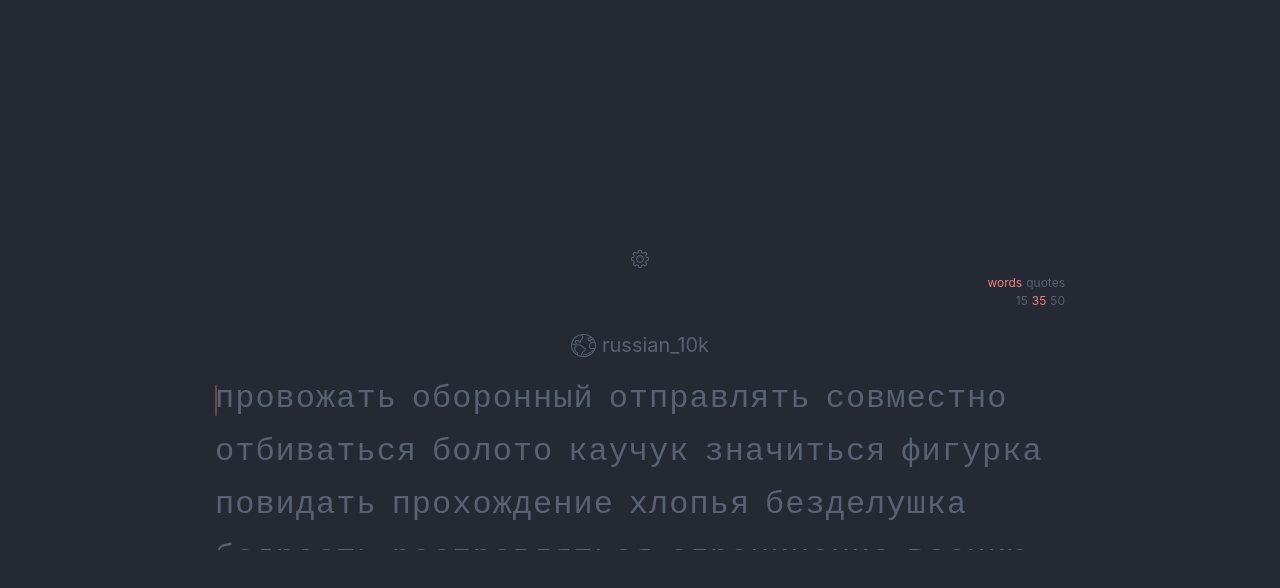
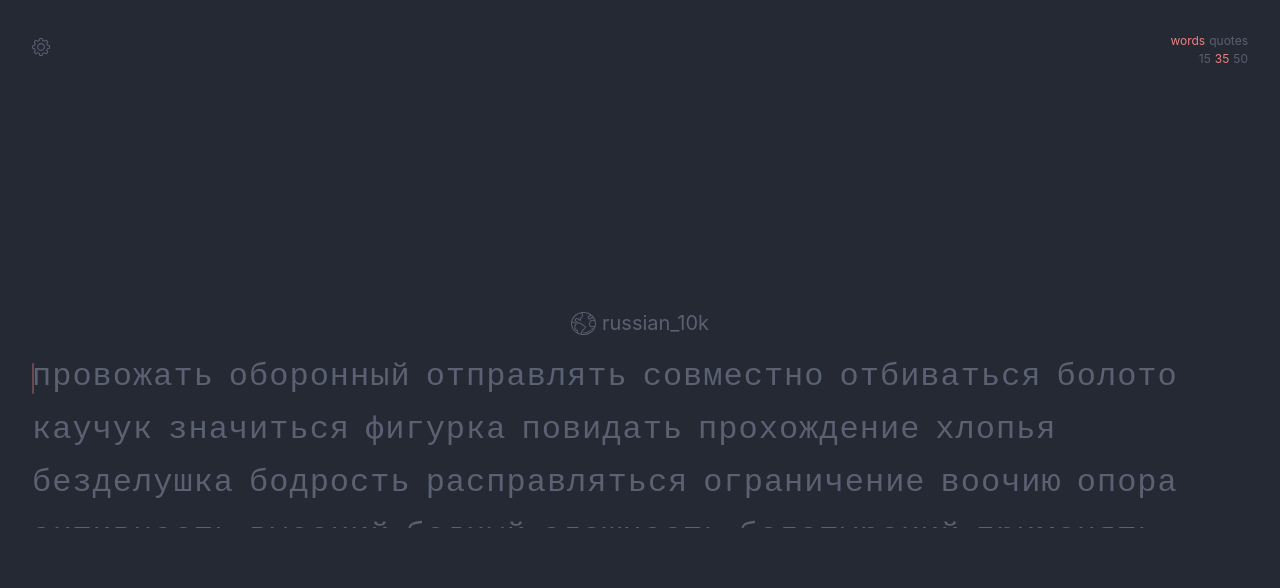
Before and after one commit to belk1ng/typing-train, a React (Create React App) app: page / in a window 1280 px wide. Shown: the top 588 px of the page. Built offline with nearby package versions, Linux system fonts and the light colour scheme; a web font is replaced by a local one.

Commit message:
restyling & added footer and main

```diff
--- a/src/App.tsx
+++ b/src/App.tsx
@@ -5,6 +5,7 @@ import { AppSettings } from "./components/AppSettings/AppSettings";
 import { WordsList } from "./components/WordsList/WordsList";
 import { TypingContext } from "./contexts/TypingContext";
 import React, { useEffect, useContext } from "react";
+import { Header } from "./components/Header/Header";
 import "./assets/styles/App.scss";
 
 function App() {
@@ -236,10 +237,14 @@ function App() {
 
   return (
     <div className="wrapper">
-      <AppSettings />
-      <TypingSettings />
-      <LanguageSelector />
-      <WordsList />
+      <Header>
+        <AppSettings />
+        <TypingSettings />
+      </Header>
+      <main>
+        <LanguageSelector />
+        <WordsList />
+      </main>
     </div>
   );
 }
--- a/src/assets/styles/App.scss
+++ b/src/assets/styles/App.scss
@@ -1,93 +1,33 @@
-// Reseting
-*,
-*::before,
-*::after {
-  box-sizing: border-box;
-}
-
-ul[class],
-ol[class] {
-  padding: 0;
-}
-
-body,
-h1,
-h2,
-h3,
-h4,
-p,
-ul[class],
-ol[class],
-li,
-figure,
-figcaption,
-blockquote,
-dl,
-dd {
-  margin: 0;
-}
-
-body {
-  min-height: 100vh;
-  scroll-behavior: smooth;
-  text-rendering: optimizeSpeed;
-  line-height: 1.5;
-}
-
-ul[class],
-ol[class] {
-  list-style: none;
-}
-
-a:not([class]) {
-  text-decoration-skip-ink: auto;
-}
-
-img {
-  max-width: 100%;
-  display: block;
-}
-
-article > * + * {
-  margin-top: 1em;
-}
-
-input,
-button,
-textarea,
-select {
-  font: inherit;
-}
-
-@media (prefers-reduced-motion: reduce) {
-  * {
-    animation-duration: 0.01ms !important;
-    animation-iteration-count: 1 !important;
-    transition-duration: 0.01ms !important;
-    scroll-behavior: auto !important;
-  }
-}
-
 body {
   background-color: #242933;
 }
 
-// Styles
 #root {
+  .wrapper {
+    display: flex;
+    flex-direction: column;
+
+    height: 100vh;
     width: 100vw;
+
+    padding: 32px;
+
+    header {
+      height: auto;
+
+      flex: 0 0 auto;
+      display: flex;
+      align-items: center;
+      justify-content: space-between;
     }
 
-.wrapper {
-  height: 100vh;
-
-  margin: 0 auto;
-  max-width: 900px;
-  min-width: 425px;
-
-  padding: 0 25px;
+    main {
+      flex: 1 1 auto;
 
       display: flex;
       align-items: center;
       justify-content: center;
       flex-direction: column;
     }
+  }
+}
--- a/src/components/AppSettings/styles.module.scss
+++ b/src/components/AppSettings/styles.module.scss
@@ -11,7 +11,7 @@
     }
 
     &:hover path {
-      fill: lightcoral;
+      fill: #f6f0e9;
       transition: fill 0.3s ease;
     }
   }
--- /dev/null
+++ b/src/components/Header/Header.tsx
@@ -0,0 +1,9 @@
+import React from "react";
+
+interface Props {
+  children: React.ReactNode;
+}
+
+export const Header = ({ children }: Props) => {
+  return <header>{children}</header>;
+};
--- a/src/components/TypingSettings/styles.module.scss
+++ b/src/components/TypingSettings/styles.module.scss
@@ -3,9 +3,6 @@
   flex-direction: column;
   justify-content: flex-end;
   align-items: flex-end;
-
-  width: 100%;
-  margin-bottom: 20px;
 
   .typing-settings__params {
     display: flex;
```
Also changed, not shown: src/components/Header/styles.module.scss (added). Lines whose indentation alone changed are shown as unchanged.
